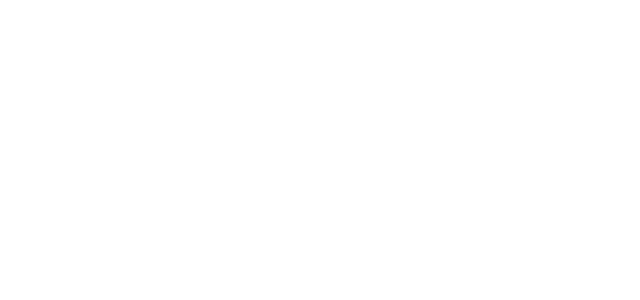
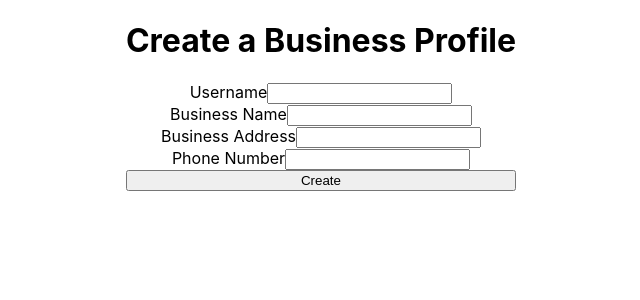
Before and after one commit to daniel-j-dev/front-end-1, a React (Create React App) app in the folder replate-app/: page /create-profile in a window 1280 px wide. Shown: the top 300 px of the page, without its empty margins (319-959 px from the left). Built offline with nearby package versions, Linux system fonts and the light colour scheme; sample sign-in values are in the browser's storage.

Commit message:
Seperated creation form and edit form components

```diff
--- a/replate-app/src/App.js
+++ b/replate-app/src/App.js
@@ -3,6 +3,8 @@ import { BrowserRouter, Route } from 'react-router-dom';
 
 import BizProfile from './components/BizProfile';
 import volProfile from './components/VolProfile';
+import CreateBizProfile from './components/CreateBizProfile';
+import CreateVolProfile from './components/CreateVolProfile';
 
 import UserContext from './contexts/UserContext';
 
@@ -22,10 +24,9 @@ function App() {
 		<BrowserRouter>
 			<UserContext.Provider value={userData}>
 				<div className="App">
-          {' '}
-          {/* Change to private route later (component={}) - add turnary to show volProfile or bizProfile depending on account type that's signed in?*/}
-          {/* <BizProfile /> */}
-          {/* <VolProfile /> */}
+					{' '}
+					{/* Add turnary to show correct component for /create-profile and /profile depending on account type that's signed in*/}
+					<PrivateRoute exact path="/create-profile" component={CreateBizProfile} />
 					<PrivateRoute exact path="/profile" component={BizProfile} />
 				</div>
 			</UserContext.Provider>
--- /dev/null
+++ b/replate-app/src/components/CreateBizProfile.js
@@ -0,0 +1,68 @@
+import React, { useContext } from 'react';
+
+import useForm from '../hooks/inputForm';
+
+import UserContext from '../contexts/UserContext';
+
+function CreateBizProfile(props) {
+
+    const userData = useContext(UserContext);
+
+    	let [formState, setFormState, clearFormState] = useForm({
+				username: '',
+				businessName: '',
+				businessAddress: '',
+				phoneNumber: '',
+			});
+
+	return (
+		<div>
+			<h1>Create a Business Profile</h1>
+			<form className="biz-profile-form">
+				<label>
+					Username
+					<input
+						type="text"
+						name="username"
+						onChange={setFormState}
+						value={formState.username}
+					/>
+				</label>
+
+				<label>
+					Business Name
+					<input
+						type="text"
+						name="businessName"
+						onChange={setFormState}
+						value={formState.businessName}
+					/>
+				</label>
+
+				<label>
+					Business Address
+					<input
+						type="text"
+						name="businessAddress"
+						onChange={setFormState}
+						value={formState.businessAddress}
+					/>
+				</label>
+
+				<label>
+					Phone Number
+					<input
+						type="text"
+						name="phoneNumber"
+						onChange={setFormState}
+						value={formState.phoneNumber}
+					/>
+				</label>
+
+				<button>Create</button>
+			</form>
+		</div>
+	);
+}
+
+export default CreateBizProfile;
--- /dev/null
+++ b/replate-app/src/components/CreateVolProfile.js
@@ -0,0 +1,59 @@
+import React, { useContext } from 'react';
+
+import useForm from '../hooks/inputForm';
+
+import UserContext from '../contexts/UserContext';
+
+function CreateVolProfile(props) {
+	//State
+
+	const userData = useContext(UserContext);
+
+	let [formState, setFormState, clearFormState] = useForm({
+		username: '',
+		volunteerName: '',
+		phoneNumber: '',
+	});
+
+	return (
+		<div>
+			<h1>Create a Volunteer Profile</h1>
+
+			<form className="vol-profile-form">
+				<label>
+					Username
+					<input
+						type="text"
+						name="username"
+						onChange={setFormState}
+						value={formState.username}
+					/>
+				</label>
+
+				<label>
+					Volunteer Name
+					<input
+						type="text"
+						name="volunteerName"
+						onChange={setFormState}
+						value={formState.volunteerName}
+					/>
+				</label>
+
+				<label>
+					Phone Number
+					<input
+						type="text"
+						name="phoneNumber"
+						onChange={setFormState}
+						value={formState.phoneNumber}
+					/>
+				</label>
+
+				<button>Create</button>
+			</form>
+		</div>
+	);
+}
+
+export default CreateVolProfile;
```
